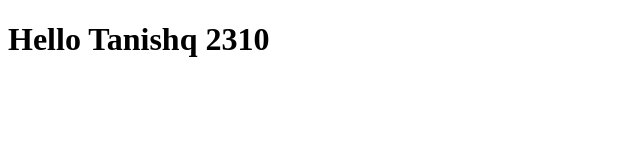
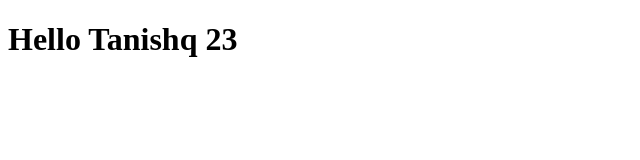
Before and after one commit to tanishq-stark/AzureApp, a plain HTML site: page index.html in a window 1280 px wide. Shown: the full height of the page, 0-640 px from the left. Drawn offline with Linux system fonts and the light colour scheme.

Commit message:
name change

```diff
--- a/index.html
+++ b/index.html
@@ -7,6 +7,6 @@
     <title>Document</title>
 </head>
 <body>
-   <h1>Hello Tanishq 2310</h1>
+   <h1>Hello Tanishq 23</h1>
 </body>
 </html>
```
